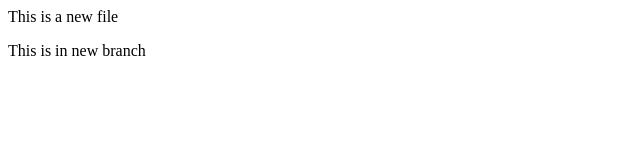
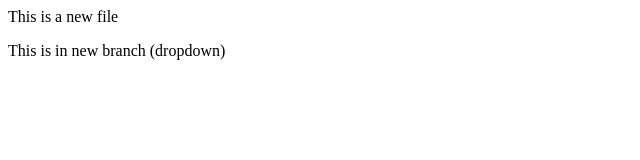
Before and after one commit to MadhavaraoParaselli/LocalRepo, a plain HTML site: page index.html in a window 1280 px wide. Shown: the full height of the page, 0-640 px from the left. Drawn offline with Linux system fonts and the light colour scheme.

```diff
--- a/index.html
+++ b/index.html
@@ -1,2 +1,2 @@
 <p>This is a new file</p>
-<p>This is in new branch</p>
+<p>This is in new branch (dropdown)</p>
```
